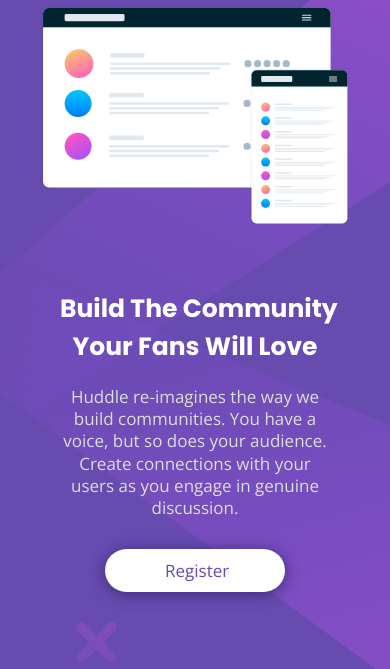
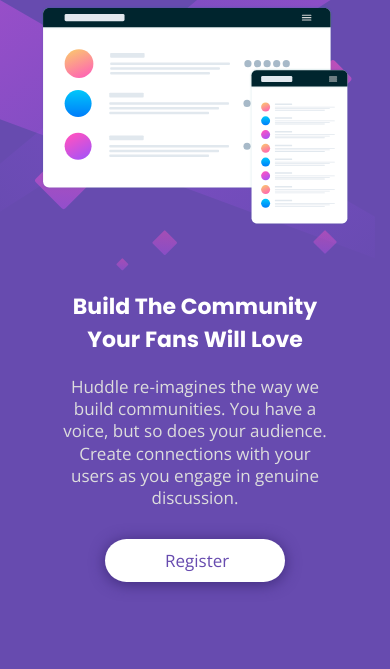
Before and after one commit to Jagruti-02/huddle-page, a plain HTML site: page index.html in a window 390 px wide. Shown: the part 102-771 px from the top of the page. Drawn offline with nearby package versions, Linux system fonts and the light colour scheme.

Commit message:
media fix

```diff
--- a/style.css
+++ b/style.css
@@ -166,8 +166,11 @@ p {
 
 
 
-@media screen and (max-width: 375px) {
+@media screen and (max-width: 420px) {
   body {
     background-image: url("images/bg-mobile.svg");
   }
+  h1 {
+    font-size: 22px;
+  }
 }
```
